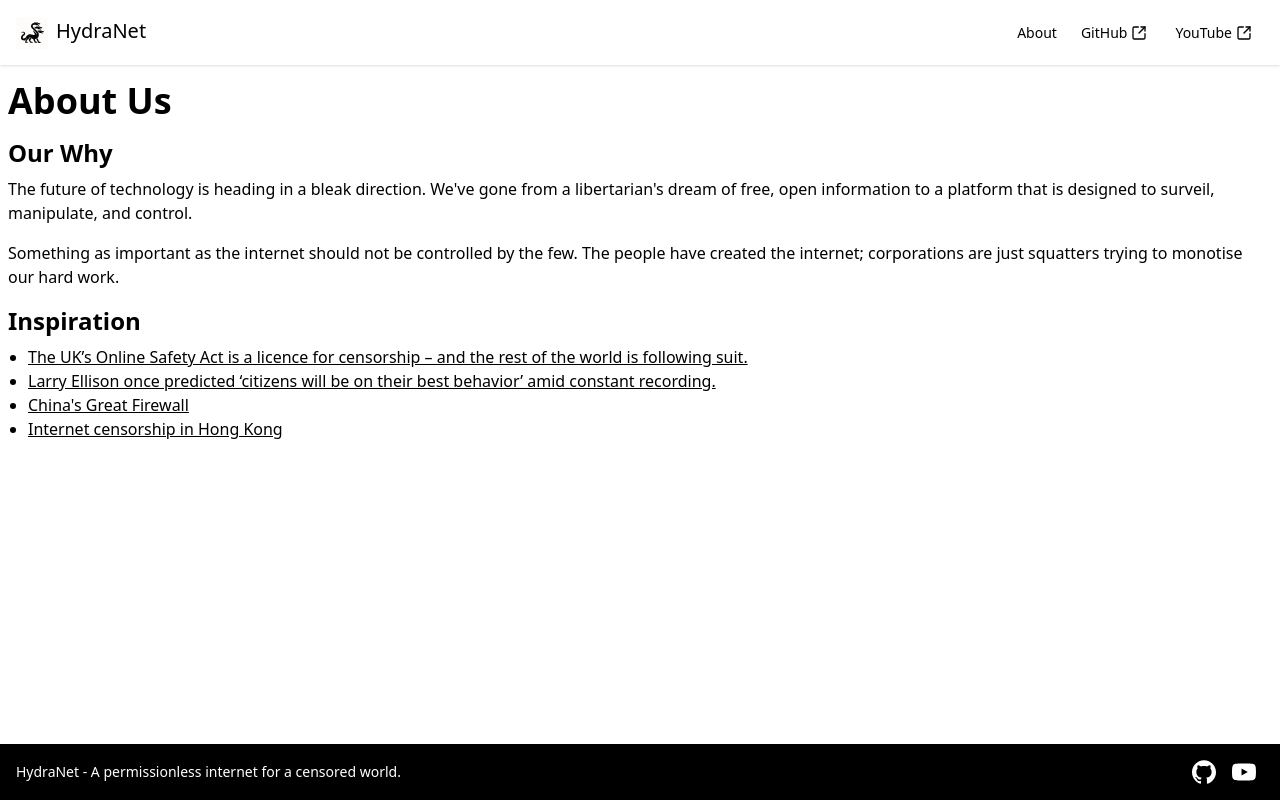
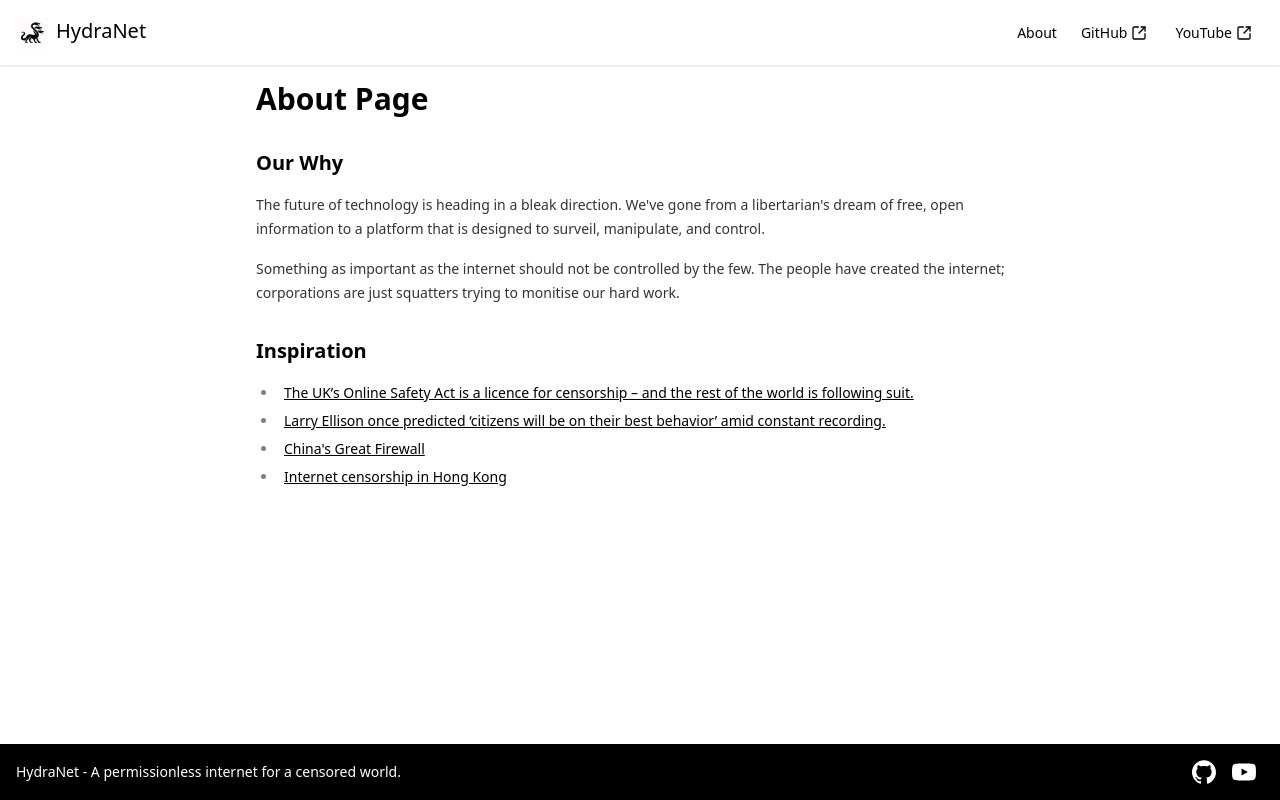
Before and after one commit to HydraInternet/website, a React (Vite) app: page /about in a window 1280 px wide. Built offline with nearby package versions, Linux system fonts and the light colour scheme.

Commit message:
Wrote the about page in markdown

```diff
--- a/package.json
+++ b/package.json
@@ -16,11 +16,13 @@
     "lucide-react": "^0.545.0",
     "react": "^19.1.1",
     "react-dom": "^19.1.1",
+    "react-markdown": "^10.1.0",
     "react-router": "^7.9.3",
     "tailwindcss": "^4.1.14"
   },
   "devDependencies": {
     "@eslint/js": "^9.36.0",
+    "@tailwindcss/typography": "^0.5.19",
     "@types/node": "^24.6.0",
     "@types/react": "^19.1.16",
     "@types/react-dom": "^19.1.9",
--- /dev/null
+++ b/src/globals.d.ts
@@ -0,0 +1 @@
+declare module "*.md";
--- a/src/main.tsx
+++ b/src/main.tsx
@@ -21,5 +21,5 @@ createRoot(document.getElementById("root")!).render(
         </Route>
       </Routes>
     </BrowserRouter>
-  </StrictMode>
+  </StrictMode>,
 );
--- /dev/null
+++ b/src/pages/about.md
@@ -0,0 +1,18 @@
+# About Page
+
+## Our Why
+
+The future of technology is heading in a bleak direction. We've gone from a
+libertarian's dream of free, open information to a platform that is designed to
+surveil, manipulate, and control.
+
+Something as important as the internet should not be controlled by the few. The
+people have created the internet; corporations are just squatters trying to
+monitise our hard work.
+
+## Inspiration
+
+- [The UK’s Online Safety Act is a licence for censorship – and the rest of the world is following suit.](https://www.theguardian.com/commentisfree/2025/aug/09/uk-online-safety-act-internet-censorship-world-following-suit)
+- [Larry Ellison once predicted ‘citizens will be on their best behavior’ amid constant recording.](https://fortune.com/2025/09/28/larry-ellison-ai-surveillance-oracle-tiktok-deal-social-media/)
+- [China's Great Firewall](https://en.wikipedia.org/wiki/Great_Firewall)
+- [Internet censorship in Hong Kong](https://en.wikipedia.org/wiki/Internet_censorship_in_Hong_Kong)
--- a/src/pages/about.tsx
+++ b/src/pages/about.tsx
@@ -1,65 +1,23 @@
-const styles = {
-  title: "text-4xl font-bold mb-4",
-  h1: "text-2xl font-semibold mb-2",
-  paragraph: "mb-4",
-};
+import { useState } from "react";
+import Markdown from "react-markdown";
+
+import contentUri from "./about.md";
 
 export default function AboutPage() {
+  const [content, setContent] = useState<string | null>(null);
+
+  if (!content) {
+    fetch(contentUri)
+      .then((res) => res.text())
+      .then((text) => setContent(text));
+    return <div>Loading...</div>;
+  }
+
   return (
-    <div className="grow mt-4 mx-2">
-      <h1 className={styles.title}>About Us</h1>
-
-      {/* Our Why */}
-      <h2 className={styles.h1}>Our Why</h2>
-      <p className={styles.paragraph}>
-        The future of technology is heading in a bleak direction. We've gone
-        from a libertarian's dream of free, open information to a platform that
-        is designed to surveil, manipulate, and control.
-      </p>
-      <p className={styles.paragraph}>
-        Something as important as the internet should not be controlled by the
-        few. The people have created the internet; corporations are just
-        squatters trying to monotise our hard work.
-      </p>
-
-      {/* Inspiration */}
-      <h2 className={styles.h1}>Inspiration</h2>
-      <ul className="pl-5 list-disc">
-        <li>
-          <a
-            href="https://www.theguardian.com/commentisfree/2025/aug/09/uk-online-safety-act-internet-censorship-world-following-suit"
-            className="link"
-          >
-            The UK’s Online Safety Act is a licence for censorship – and the
-            rest of the world is following suit.
-          </a>
-        </li>
-        <li>
-          <a
-            href="https://fortune.com/2025/09/28/larry-ellison-ai-surveillance-oracle-tiktok-deal-social-media/"
-            className="link"
-          >
-            Larry Ellison once predicted ‘citizens will be on their best
-            behavior’ amid constant recording.
-          </a>
-        </li>
-        <li>
-          <a
-            href="https://en.wikipedia.org/wiki/Great_Firewall"
-            className="link"
-          >
-            China's Great Firewall
-          </a>
-        </li>
-        <li>
-          <a
-            href="https://en.wikipedia.org/wiki/Internet_censorship_in_Hong_Kong"
-            className="link"
-          >
-            Internet censorship in Hong Kong
-          </a>
-        </li>
-      </ul>
+    <div className="grow max-w-[800px] mx-auto">
+      <article className="prose prose-sm max-w-full mt-4 mx-4">
+        <Markdown>{content}</Markdown>
+      </article>
     </div>
   );
 }
--- a/src/styles.css
+++ b/src/styles.css
@@ -1,4 +1,5 @@
 @import "tailwindcss";
+@plugin "@tailwindcss/typography";
 @plugin "daisyui" {
   themes:
     lofi --default,
--- a/vite.config.ts
+++ b/vite.config.ts
@@ -7,6 +7,7 @@ import tailwindcss from "@tailwindcss/vite";
 // https://vite.dev/config/
 export default defineConfig({
   plugins: [react(), tailwindcss()],
+  assetsInclude: ["**/*.md"],
 
   resolve: {
     alias: {
```
Also changed, not shown: 1 other file (tests, documents, lock files or other folders).
